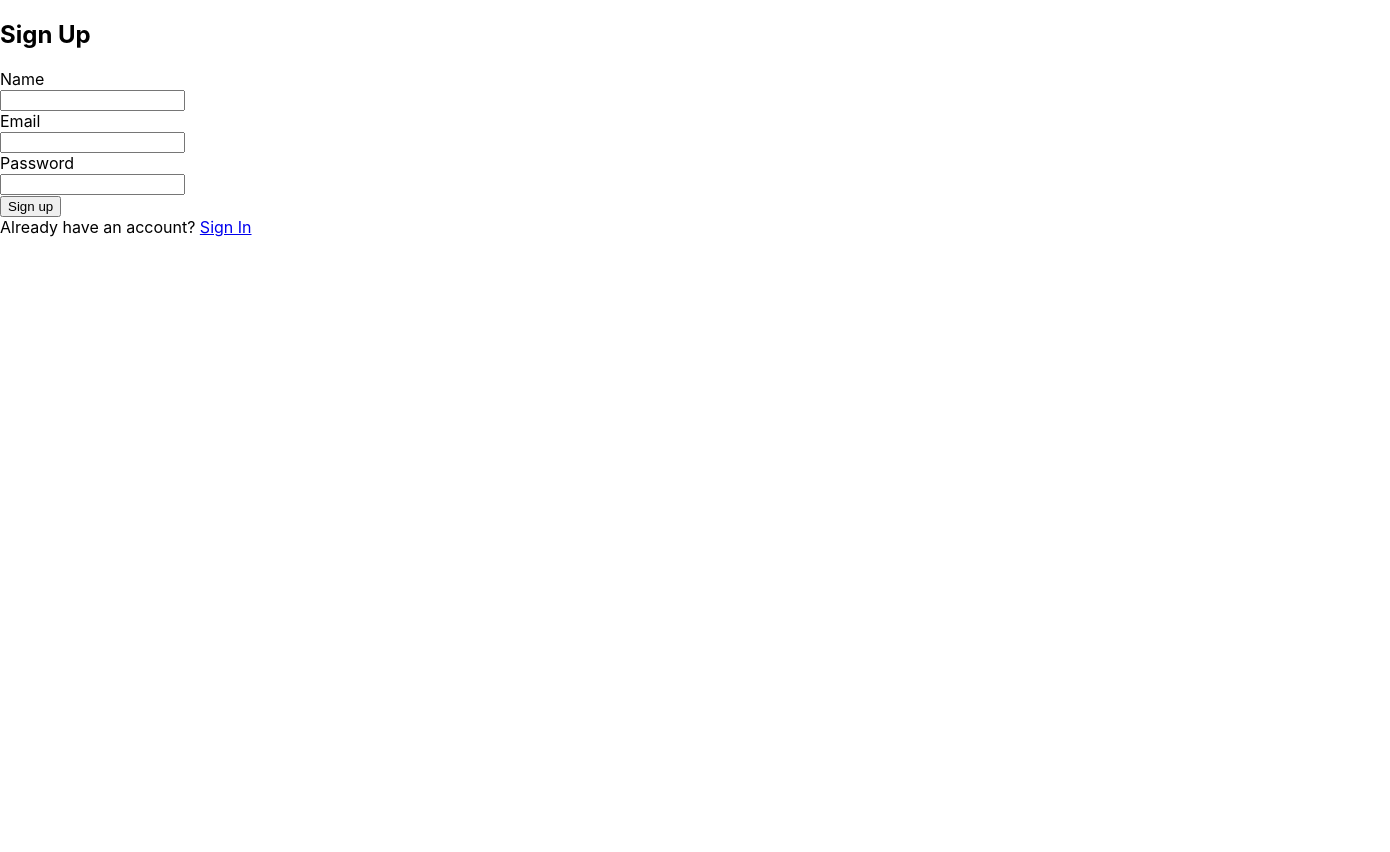
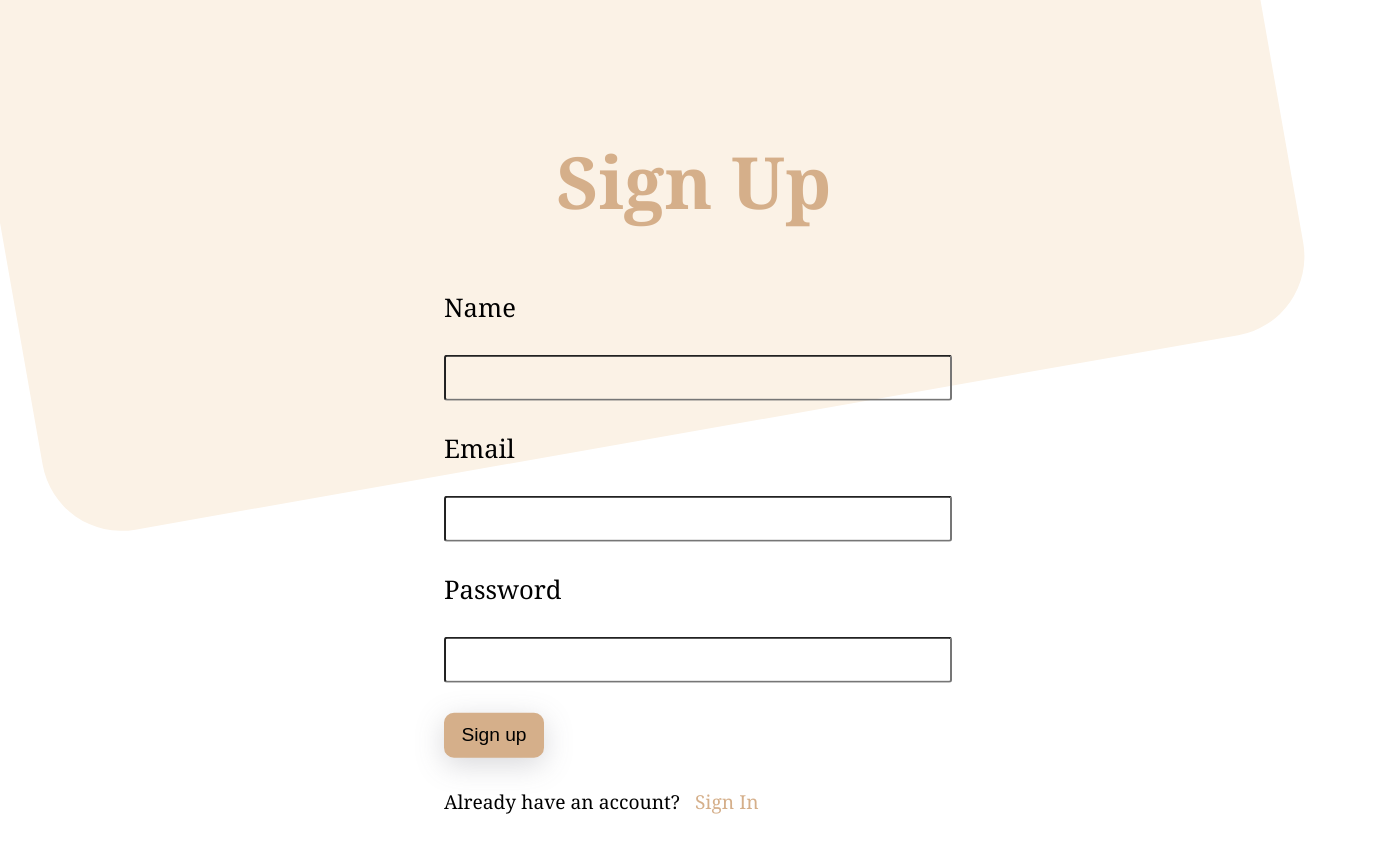
Before and after one commit to malak-joumaa/Address-Book, a React (Create React App) app in the folder address-book-reactjs/: page /sign-up in a window 1280 px wide. Shown: the top 852 px of the page, 1390 px wide, since content can reach past the window. Before the commit the page ends 800 px from the top, so only its background shows below. Built offline with nearby package versions, Linux system fonts and the light colour scheme.

Commit message:
Styling sign-in and sign-up pages

```diff
--- a/address-book-reactjs/src/App.js
+++ b/address-book-reactjs/src/App.js
@@ -77,8 +77,8 @@ function App() {
                         </button>
                       </Link>
                       <br />
-                      <span>
-                        Don't have an account?
+                      <span className="account">Don't have an account? </span>
+                      <span className="sign-link">
                         <Link to="/sign-up">Sign Up</Link>
                       </span>
                     </div>
--- a/address-book-reactjs/src/Pages/Contacts.js
+++ b/address-book-reactjs/src/Pages/Contacts.js
@@ -3,7 +3,6 @@ import { Link, useNavigate } from "react-router-dom";
 import Button from "../Components/Button";
 import ContactFrom from "../Components/ContactForm";
 import SearchBox from "../Components/SearchBox";
-import AddContact from "./AddContact";
 
 const Contacts = () => {
   const navigate = useNavigate();
@@ -94,10 +93,13 @@ const Contacts = () => {
   };
 
   return (
-    <div>
-      <h1>{localStorage.getItem("username")}'s Contacts</h1>
+    <div className="container">
+      <div className="contact-form">
+        <span className="title">
+          {localStorage.getItem("username")}'s Contacts
+        </span>
         <i
-        class="fa-solid fa-arrow-right-from-bracket"
+          class="fa-solid fa-arrow-right-from-bracket logout"
           onClick={() => {
             localStorage.removeItem("token");
             localStorage.removeItem("username");
@@ -189,6 +191,7 @@ const Contacts = () => {
           </button>
         </div>
       </div>
+    </div>
   );
 };
 
--- a/address-book-reactjs/src/Pages/Signup.js
+++ b/address-book-reactjs/src/Pages/Signup.js
@@ -76,8 +76,9 @@ const SignUp = () => {
               Sign up
             </button>
             <br />
-            <span>
-              Already have an account? <Link to="/">Sign In</Link>
+            <span className="account">Already have an account? </span>
+            <span className="sign-link">
+              <Link to="/">Sign In</Link>
             </span>
           </div>
         </form>
--- a/address-book-reactjs/src/index.css
+++ b/address-book-reactjs/src/index.css
@@ -1,8 +1,6 @@
 body {
   margin: 0;
-  font-family: -apple-system, BlinkMacSystemFont, 'Segoe UI', 'Roboto', 'Oxygen',
-    'Ubuntu', 'Cantarell', 'Fira Sans', 'Droid Sans', 'Helvetica Neue',
-    sans-serif;
+  font-family: Georgia, serif;
   -webkit-font-smoothing: antialiased;
   -moz-osx-font-smoothing: grayscale;
 }
@@ -16,3 +14,70 @@ code {
   width: 100%;
   height: 800px;
 }
+
+/* Sign-in */
+.container {
+  position: absolute;
+  width: 100%;
+  height: 1000px;
+  transform: rotate(-10deg);
+  top: -560px;
+  left: -40px;
+  border-radius: 80px;
+  background-color: #fbf2e6;
+  display: block;
+}
+
+.user-form{
+  margin: 0 auto;
+  width: 500px;
+  margin-top: 700px;
+  transform: rotate(10deg);
+}
+
+.title{
+  font-size: 4.5em;
+  color: #d5af8a;
+  /* color:#c3976c; */
+  text-align: center;
+
+}
+
+.lbl{
+  font-size: 1.6em;
+}
+
+.txtbox{
+  width: 100%;
+  height: 40px;
+  background-color: transparent;
+  font-size: 1.2em;
+  margin: 30px 0;
+  border-radius: 3px;
+}
+
+.btn{
+  width: 100px;
+  height: 45px;
+  font-size: 1.2em;
+  border-radius: 10px;
+  border: none;
+  background-color: #d5af8a;
+  margin-bottom: 30px;
+  box-shadow: rgba(100, 100, 111, 0.25) 0px 7px 29px 0px;
+}
+
+.sign-link{
+  font-size: 1.2em;
+  color:#d5af8a;
+  margin-left: 10px;
+}
+
+.account{
+  font-size: 1.2em;
+}
+
+a:link, a:visited{
+  text-decoration: none;
+  color:#d5af8a;
+}
```
Lines whose indentation alone changed are shown as unchanged.
